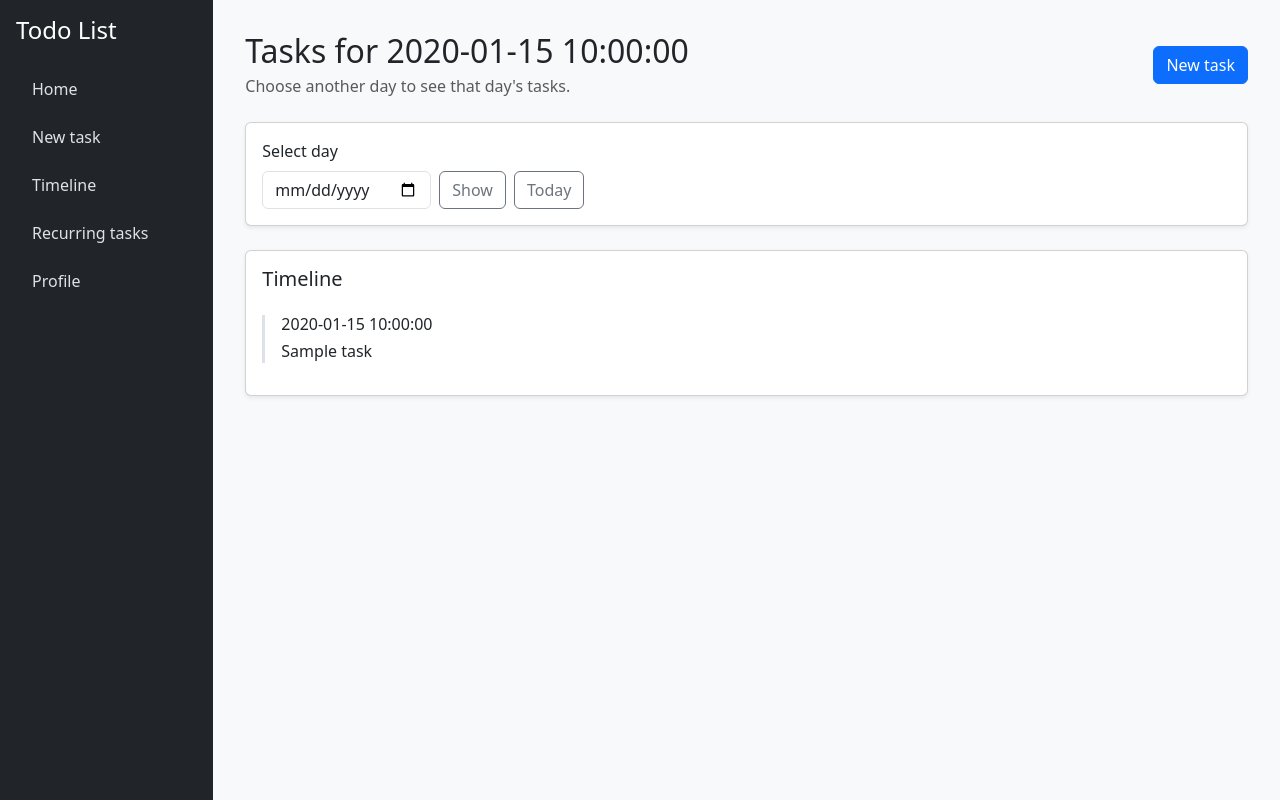
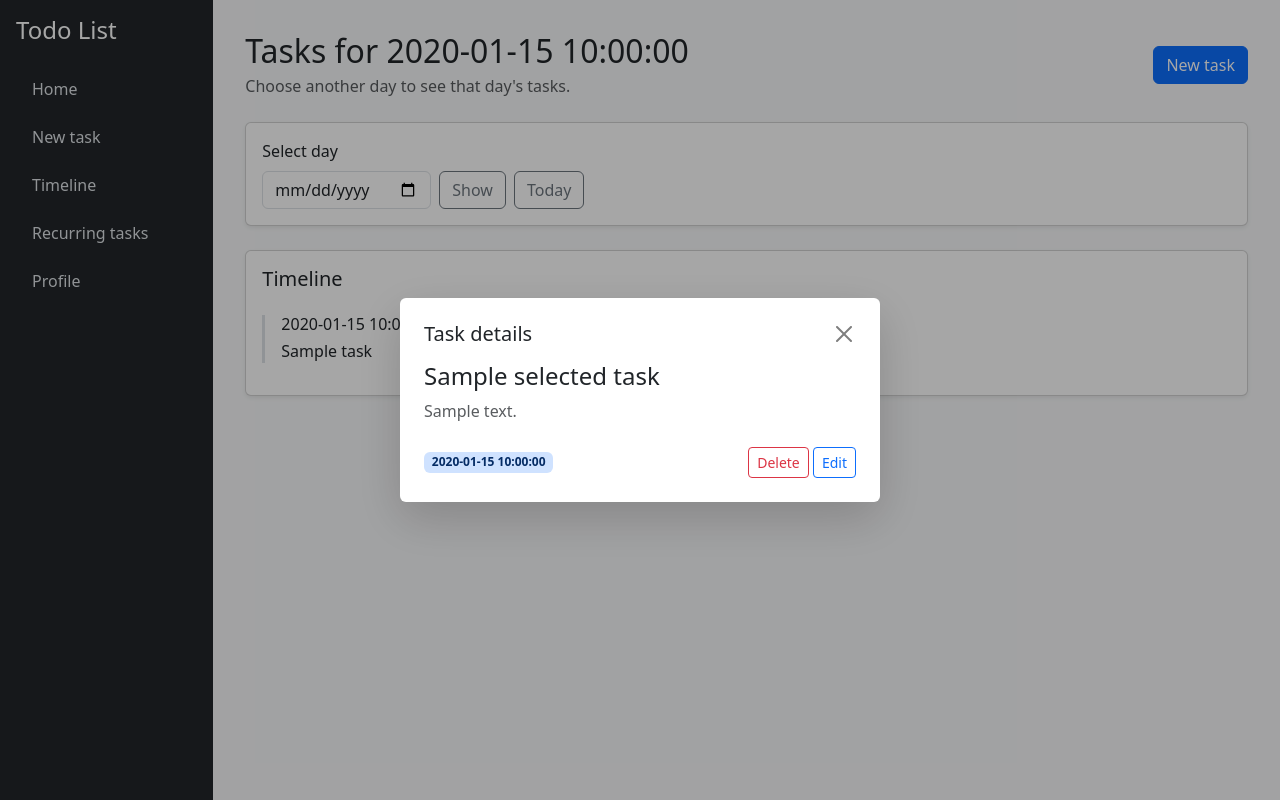
Before and after one commit to thiagoono/projeto-final-cs50, a Python web app: template templates/index.html in a window 1280 px wide. Run offline with Jinja, Linux system fonts and the light colour scheme; the template is opened without the code that fills it: most values are stand-ins (such as "Sample title", 1, 10 or a date in 2020).

Commit message:
Create a button to delete a task in the index.html

```diff
--- a/modelo.txt
+++ b/modelo.txt
@@ -6,6 +6,7 @@ DONE
 
 O index.html terá todas as tarefas do dia, contendo uma linha do tempo.
 Além disso, haverá um sidebar onde será possível acessar todas as outras abas da página.
+DONE
 
 Terá uma aba para registrar uma nova tarefa, onde será possível utilizar o chatGPT para registrar de forma mais rápida, e com uma confirmação, para garantir que o chatGPT entendeu corretamente. Além disso, o chatGPT tambem deverá informar se algum dia deve ser excluído por ser feriado ou fim de semana (por isso é tão importante a confirmação).
 Além disso, o usuário deverá informar a duração, caso contrário o chatGPT deverá chutar uma duração que ele ache condizente
--- a/templates/index.html
+++ b/templates/index.html
@@ -29,14 +29,45 @@
         <h5 class="card-title">Timeline</h5>
         <div class="mt-4">
             {% for task in tasks %}
-                <div class="border-start border-3 ps-3 mb-3">
-                    <h6 class="mb-1">{{ task.time }}</h6>
-                    <p class="mb-0">{{ task.title }}</p>
-                </div>
+                <form action="/" method="GET" class="border-start border-3 ps-3 mb-3">
+                    <input type="hidden" name="task" value="{{ task.id }}">
+                    <button type="submit" style="background: none; border: none; padding: 0; color: inherit; cursor: pointer; text-align: left; width: 100%;">
+                        <h6 class="mb-1">{{ task.time }}</h6>
+                        <p class="mb-0">{{ task.title }}</p>
+                    </button>
+                </form>
             {% else %}
                 <p class="text-muted">No tasks for this day.</p>
             {% endfor %}
         </div>
     </div>
 </div>
+
+{% if selected_task %}
+    <div class="position-fixed top-0 start-0 w-100 h-100 d-flex justify-content-center align-items-center" style="background: rgba(0, 0, 0, 0.35); z-index: 1050;">
+        <div class="card shadow-lg border-0" style="width: min(92vw, 480px);">
+            <div class="card-body p-4">
+                <div class="d-flex justify-content-between align-items-start mb-3">
+                    <h5 class="card-title mb-0">Task details</h5>
+                    <a href="{{ url_for('index', date=selected_date) }}" class="btn-close" aria-label="Close"></a>
+                </div>
+
+                <h4 class="mb-2">{{ selected_task.title }}</h4>
+                <p class="text-muted mb-3">{{ selected_task.description or 'No description provided.' }}</p>
+
+                <div class="d-flex justify-content-between align-items-center flex-wrap gap-2 mt-4">
+                    <span class="badge bg-primary-subtle text-primary-emphasis">{{ selected_task.time }}</span>
+                    <div class="d-flex gap-2">
+                        <form action="/action" method="post">
+                            <input type="hidden" name="path" value="{{ path }}">
+                            <input type="hidden" name="task_id" value="{{ task.id }}">
+                            <button type="button" name="action" value="delete" class="btn btn-outline-danger btn-sm">Delete</button>
+                            <button type="button" name="action" value="edit" class="btn btn-outline-primary btn-sm">Edit</button>
+                        </form>
+                    </div>
+                </div>
+            </div>
+        </div>
+    </div>
+{% endif %}
 {% endblock %}
```
Also changed, not shown: app.py (+39 -3 lines), 4 other files.
